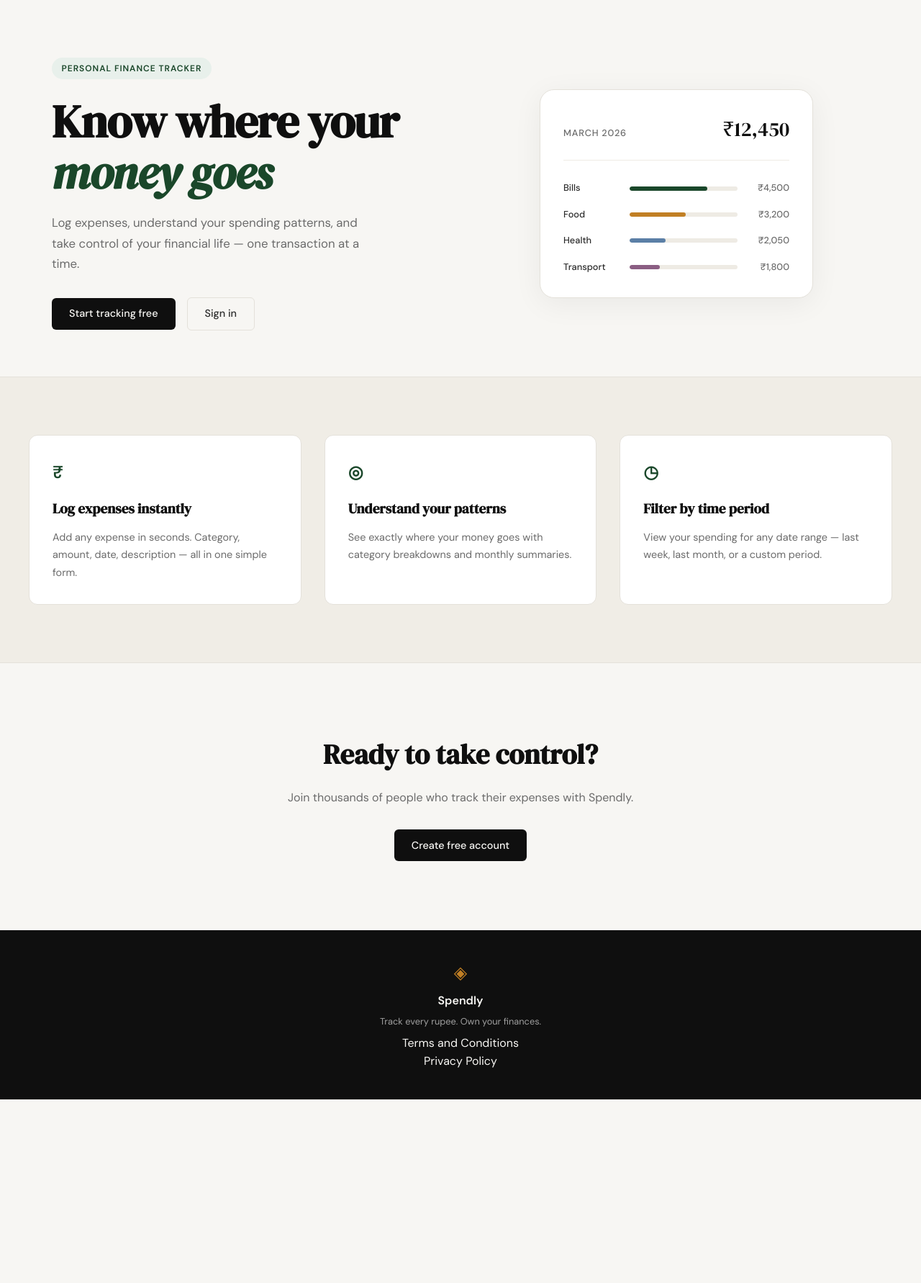
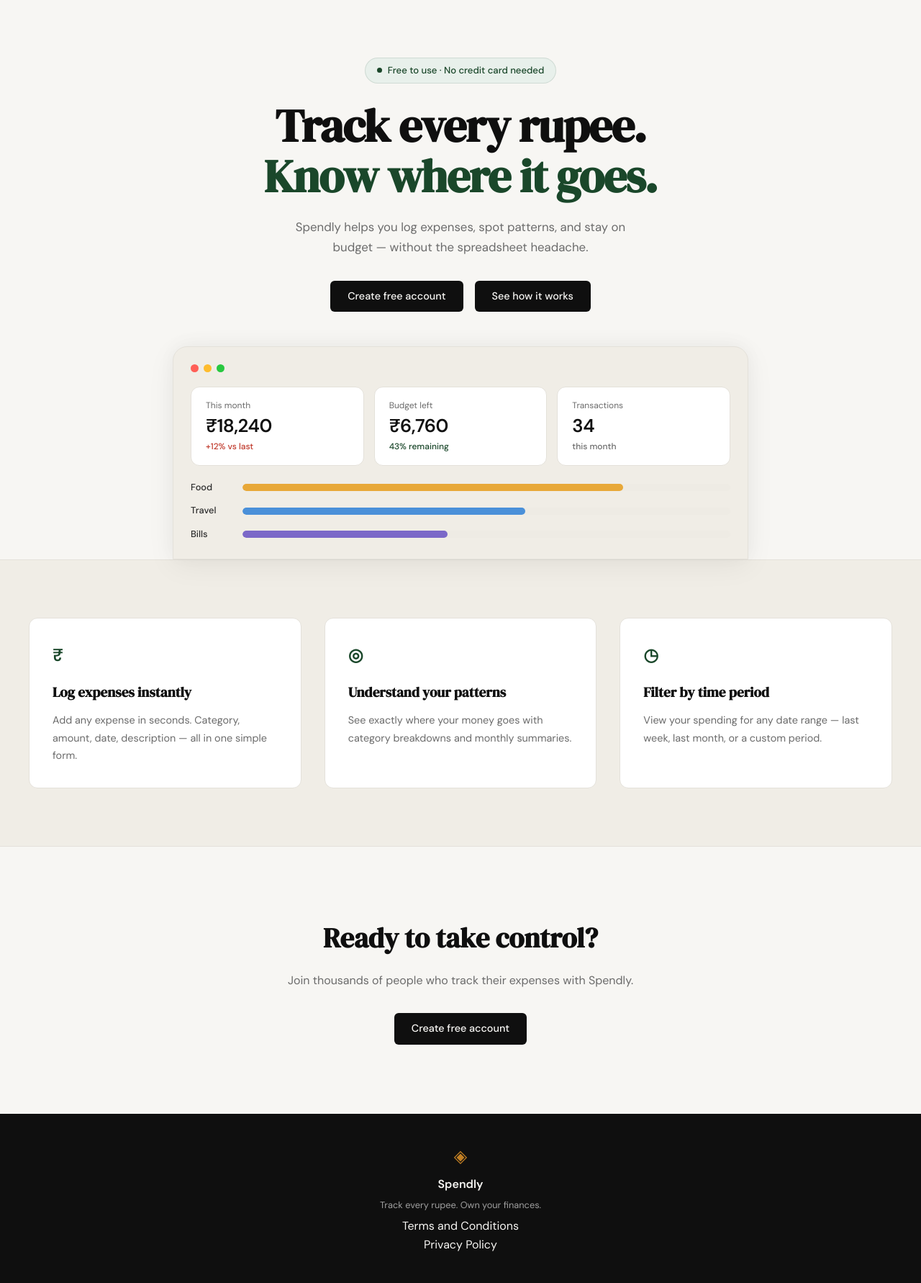
Before and after one commit to nurali-techie/spendly, a Flask app: page / in a window 1280 px wide. Shown: the part 61-1843 px from the top of the page at 72% size. Before the commit the page ends 1588 px from the top, so only its background shows below. Run offline with Flask 3, Linux system fonts and the light colour scheme.

Commit message:
enhance landing page as per UI mockup

```diff
--- a/static/css/style.css
+++ b/static/css/style.css
@@ -124,26 +124,40 @@ a { color: inherit; text-decoration: none; }
 /* ------------------------------------------------------------------ */
 
 .hero {
-    padding: 5rem 2rem 4rem;
-    display: grid;
-    grid-template-columns: 1fr 1fr;
-    gap: 4rem;
+    padding: 5rem 2rem 0;
+    display: flex;
+    flex-direction: column;
     align-items: center;
+    text-align: center;
     max-width: var(--max-width);
     margin: 0 auto;
+    gap: 3rem;
+}
+
+.hero-inner {
+    max-width: 660px;
 }
 
 .hero-badge {
-    display: inline-block;
+    display: inline-flex;
+    align-items: center;
+    gap: 0.5rem;
     background: var(--accent-light);
     color: var(--accent);
-    font-size: 0.75rem;
-    font-weight: 600;
-    letter-spacing: 0.08em;
-    text-transform: uppercase;
-    padding: 0.35rem 0.85rem;
+    font-size: 0.82rem;
+    font-weight: 500;
+    padding: 0.4rem 1rem;
     border-radius: 999px;
     margin-bottom: 1.5rem;
+    border: 1px solid rgba(26, 71, 42, 0.12);
+}
+
+.badge-dot {
+    width: 7px;
+    height: 7px;
+    border-radius: 50%;
+    background: var(--accent);
+    flex-shrink: 0;
 }
 
 .hero-title {
@@ -155,8 +169,7 @@ a { color: inherit; text-decoration: none; }
     margin-bottom: 1.25rem;
 }
 
-.hero-title em {
-    font-style: italic;
+.hero-accent {
     color: var(--accent);
 }
 
@@ -164,63 +177,95 @@ a { color: inherit; text-decoration: none; }
     font-size: 1.05rem;
     color: var(--ink-muted);
     line-height: 1.7;
-    max-width: 460px;
-    margin-bottom: 2rem;
+    max-width: 480px;
+    margin: 0 auto 2rem;
 }
 
 .hero-actions {
     display: flex;
     gap: 1rem;
     align-items: center;
+    justify-content: center;
 }
 
 /* ------------------------------------------------------------------ */
-/* Mock card (hero visual)                                             */
+/* Mock dashboard (hero visual)                                        */
 /* ------------------------------------------------------------------ */
 
 .hero-visual {
-    display: flex;
-    justify-content: center;
+    width: 100%;
+    max-width: 800px;
 }
 
-.mock-card {
+.mock-dashboard {
+    background: var(--paper-warm);
+    border: 1px solid var(--border);
+    border-radius: var(--radius-lg) var(--radius-lg) 0 0;
+    padding: 1.5rem;
+    box-shadow: 0 -4px 24px rgba(0,0,0,0.03), 0 8px 40px rgba(0,0,0,0.06);
+}
+
+.mock-dots {
+    display: flex;
+    gap: 0.45rem;
+    margin-bottom: 1.25rem;
+}
+
+.mock-dot {
+    width: 11px;
+    height: 11px;
+    border-radius: 50%;
+}
+
+.mock-dot-red    { background: #ff5f57; }
+.mock-dot-yellow { background: #febc2e; }
+.mock-dot-green  { background: #28c840; }
+
+.mock-stats {
+    display: grid;
+    grid-template-columns: repeat(3, 1fr);
+    gap: 0.875rem;
+    margin-bottom: 1.25rem;
+}
+
+.mock-stat-card {
     background: var(--paper-card);
     border: 1px solid var(--border);
-    border-radius: var(--radius-lg);
-    padding: 2rem;
-    width: 100%;
-    max-width: 380px;
-    box-shadow: 0 8px 40px rgba(0,0,0,0.06);
+    border-radius: var(--radius-md);
+    padding: 1rem 1.25rem;
+    display: flex;
+    flex-direction: column;
+    gap: 0.2rem;
+    text-align: left;
 }
 
-.mock-card-header {
-    display: flex;
-    justify-content: space-between;
-    align-items: baseline;
-    margin-bottom: 1.75rem;
-    padding-bottom: 1.25rem;
-    border-bottom: 1px solid var(--border-soft);
+.mock-stat-label {
+    font-size: 0.75rem;
+    color: var(--ink-muted);
 }
 
-.mock-label {
-    font-size: 0.8rem;
+.mock-stat-value {
+    font-size: 1.6rem;
+    font-weight: 600;
+    color: var(--ink);
+    letter-spacing: -0.02em;
+    line-height: 1.2;
+}
+
+.mock-stat-delta {
+    font-size: 0.75rem;
     font-weight: 500;
     color: var(--ink-muted);
-    text-transform: uppercase;
-    letter-spacing: 0.06em;
 }
 
-.mock-total {
-    font-family: var(--font-display);
-    font-size: 1.75rem;
-    color: var(--ink);
-}
+.mock-delta-up { color: var(--danger); }
+.mock-delta-ok { color: var(--accent); }
 
-.mock-bars { display: flex; flex-direction: column; gap: 1rem; }
+.mock-bars { display: flex; flex-direction: column; gap: 0.75rem; }
 
 .mock-bar-row {
     display: grid;
-    grid-template-columns: 80px 1fr 60px;
+    grid-template-columns: 60px 1fr;
     align-items: center;
     gap: 0.75rem;
 }
@@ -229,10 +274,11 @@ a { color: inherit; text-decoration: none; }
     font-size: 0.8rem;
     font-weight: 500;
     color: var(--ink-soft);
+    text-align: left;
 }
 
 .mock-bar-track {
-    height: 6px;
+    height: 10px;
     background: var(--border-soft);
     border-radius: 999px;
     overflow: hidden;
@@ -240,21 +286,13 @@ a { color: inherit; text-decoration: none; }
 
 .mock-bar {
     height: 100%;
-    background: var(--accent);
     border-radius: 999px;
     transition: width 0.6s ease;
 }
 
-.mock-bar-2 { background: var(--accent-2); }
-.mock-bar-3 { background: #5b7fa6; }
-.mock-bar-4 { background: #8b5e83; }
-
-.mock-amt {
-    font-size: 0.8rem;
-    font-weight: 500;
-    color: var(--ink-muted);
-    text-align: right;
-}
+.mock-bar-orange { background: #e8a838; }
+.mock-bar-blue   { background: #4a90d9; }
+.mock-bar-purple { background: #7b68c8; }
 
 /* ------------------------------------------------------------------ */
 /* Buttons                                                             */
@@ -512,15 +550,7 @@ a { color: inherit; text-decoration: none; }
 /* ------------------------------------------------------------------ */
 
 @media (max-width: 900px) {
-    .hero {
-        grid-template-columns: 1fr;
-        text-align: center;
-    }
-
-    .hero-subtitle { max-width: 100%; }
-    .hero-actions { justify-content: center; }
-    .hero-visual { display: none; }
-
+    .mock-stats { grid-template-columns: 1fr; }
     .features-inner { grid-template-columns: 1fr; }
 }
 
--- a/templates/landing.html
+++ b/templates/landing.html
@@ -6,62 +6,69 @@
 
 <section class="hero">
     <div class="hero-inner">
-        <div class="hero-badge">Personal Finance Tracker</div>
+        <div class="hero-badge"><span class="badge-dot"></span>Free to use · No credit card needed</div>
         <h1 class="hero-title">
-            Know where your<br>
-            <em>money goes</em>
+            Track every rupee.<br>
+            <span class="hero-accent">Know where it goes.</span>
         </h1>
         <p class="hero-subtitle">
-            Log expenses, understand your spending patterns,
-            and take control of your financial life —
-            one transaction at a time.
+            Spendly helps you log expenses, spot patterns, and stay
+            on budget — without the spreadsheet headache.
         </p>
         <div class="hero-actions">
-            <a href="{{ url_for('register') }}" class="btn-primary">Start tracking free</a>
-            <a href="{{ url_for('login') }}" class="btn-ghost">Sign in</a>
+            <a href="{{ url_for('register') }}" class="btn-primary">Create free account</a>
+            <a href="#features" class="btn-primary">See how it works</a>
         </div>
     </div>
     <div class="hero-visual">
-        <div class="mock-card">
-            <div class="mock-card-header">
-                <span class="mock-label">March 2026</span>
-                <span class="mock-total">₹12,450</span>
+        <div class="mock-dashboard">
+            <div class="mock-dots">
+                <span class="mock-dot mock-dot-red"></span>
+                <span class="mock-dot mock-dot-yellow"></span>
+                <span class="mock-dot mock-dot-green"></span>
+            </div>
+            <div class="mock-stats">
+                <div class="mock-stat-card">
+                    <span class="mock-stat-label">This month</span>
+                    <span class="mock-stat-value">₹18,240</span>
+                    <span class="mock-stat-delta mock-delta-up">+12% vs last</span>
+                </div>
+                <div class="mock-stat-card">
+                    <span class="mock-stat-label">Budget left</span>
+                    <span class="mock-stat-value">₹6,760</span>
+                    <span class="mock-stat-delta mock-delta-ok">43% remaining</span>
+                </div>
+                <div class="mock-stat-card">
+                    <span class="mock-stat-label">Transactions</span>
+                    <span class="mock-stat-value">34</span>
+                    <span class="mock-stat-delta">this month</span>
+                </div>
             </div>
             <div class="mock-bars">
                 <div class="mock-bar-row">
+                    <span class="mock-cat">Food</span>
+                    <div class="mock-bar-track">
+                        <div class="mock-bar mock-bar-orange" style="width: 78%"></div>
+                    </div>
+                </div>
+                <div class="mock-bar-row">
+                    <span class="mock-cat">Travel</span>
+                    <div class="mock-bar-track">
+                        <div class="mock-bar mock-bar-blue" style="width: 58%"></div>
+                    </div>
+                </div>
+                <div class="mock-bar-row">
                     <span class="mock-cat">Bills</span>
                     <div class="mock-bar-track">
-                        <div class="mock-bar" style="width: 72%"></div>
+                        <div class="mock-bar mock-bar-purple" style="width: 42%"></div>
                     </div>
-                    <span class="mock-amt">₹4,500</span>
-                </div>
-                <div class="mock-bar-row">
-                    <span class="mock-cat">Food</span>
-                    <div class="mock-bar-track">
-                        <div class="mock-bar mock-bar-2" style="width: 52%"></div>
-                    </div>
-                    <span class="mock-amt">₹3,200</span>
-                </div>
-                <div class="mock-bar-row">
-                    <span class="mock-cat">Health</span>
-                    <div class="mock-bar-track">
-                        <div class="mock-bar mock-bar-3" style="width: 33%"></div>
-                    </div>
-                    <span class="mock-amt">₹2,050</span>
-                </div>
-                <div class="mock-bar-row">
-                    <span class="mock-cat">Transport</span>
-                    <div class="mock-bar-track">
-                        <div class="mock-bar mock-bar-4" style="width: 28%"></div>
-                    </div>
-                    <span class="mock-amt">₹1,800</span>
                 </div>
             </div>
         </div>
     </div>
 </section>
 
-<section class="features">
+<section class="features" id="features">
     <div class="features-inner">
         <div class="feature-card">
             <div class="feature-icon">₹</div>
```
